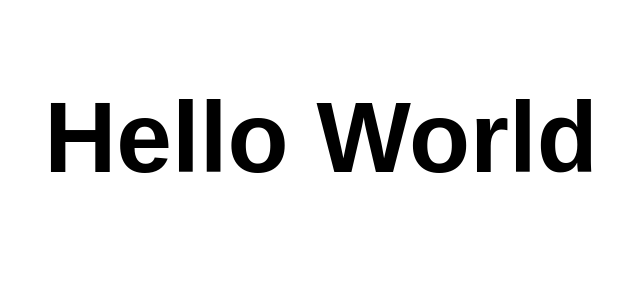
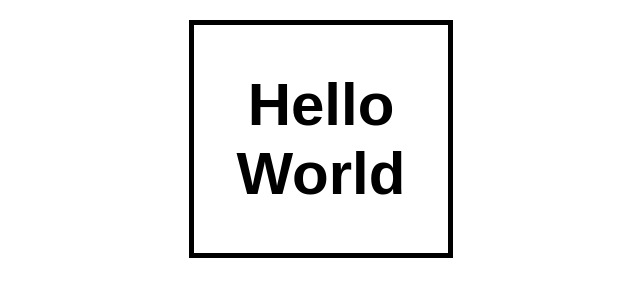
Before and after one commit to Henryj667/Henryj667.github.io, a plain HTML site: page index.html in a window 1280 px wide. Shown: the whole page, without its empty margins (319-959 px from the left). Drawn offline with Linux system fonts and the light colour scheme.

Commit message:
css changes

```diff
--- a/style.css
+++ b/style.css
@@ -1,8 +1,9 @@
 .banner {
     text-align: center;
     font-family: sans-serif;
-    font-size: 50px;
+    font-size: 30px;
 
-    border: 5px black;
-    padding: 5px 5px 5px 5px
+    border: 5px solid black;
+    padding: 5px 5px 5px 5px;
+    margin: 20px 500px 20px 500px
 }
```
